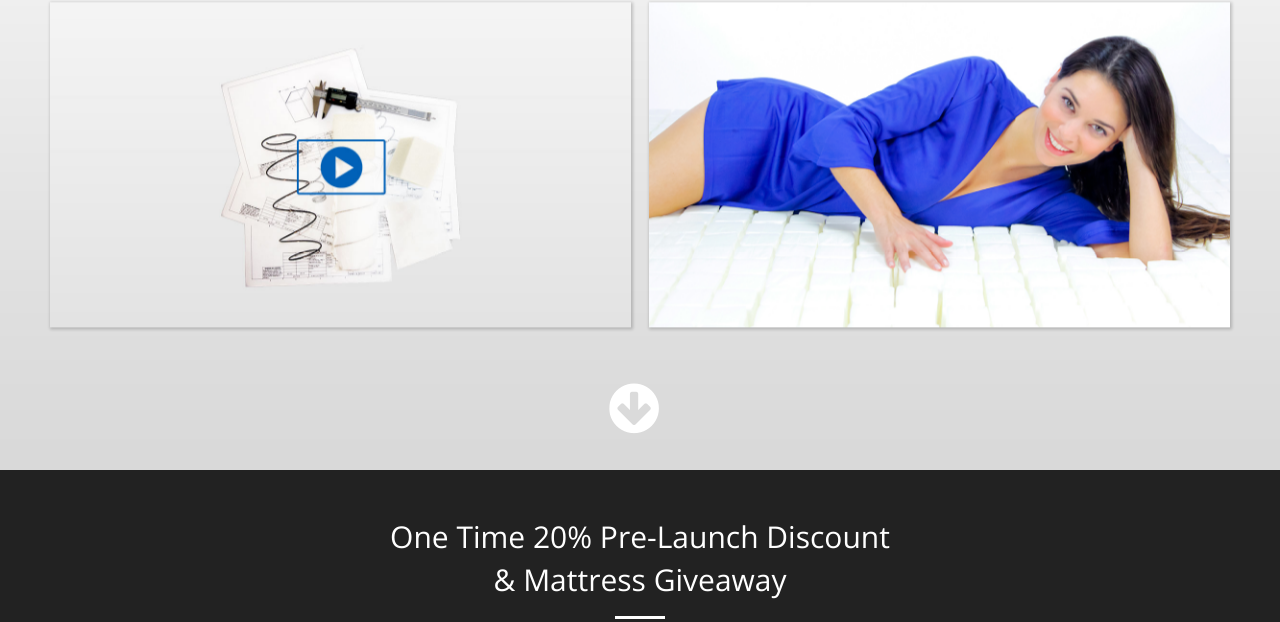
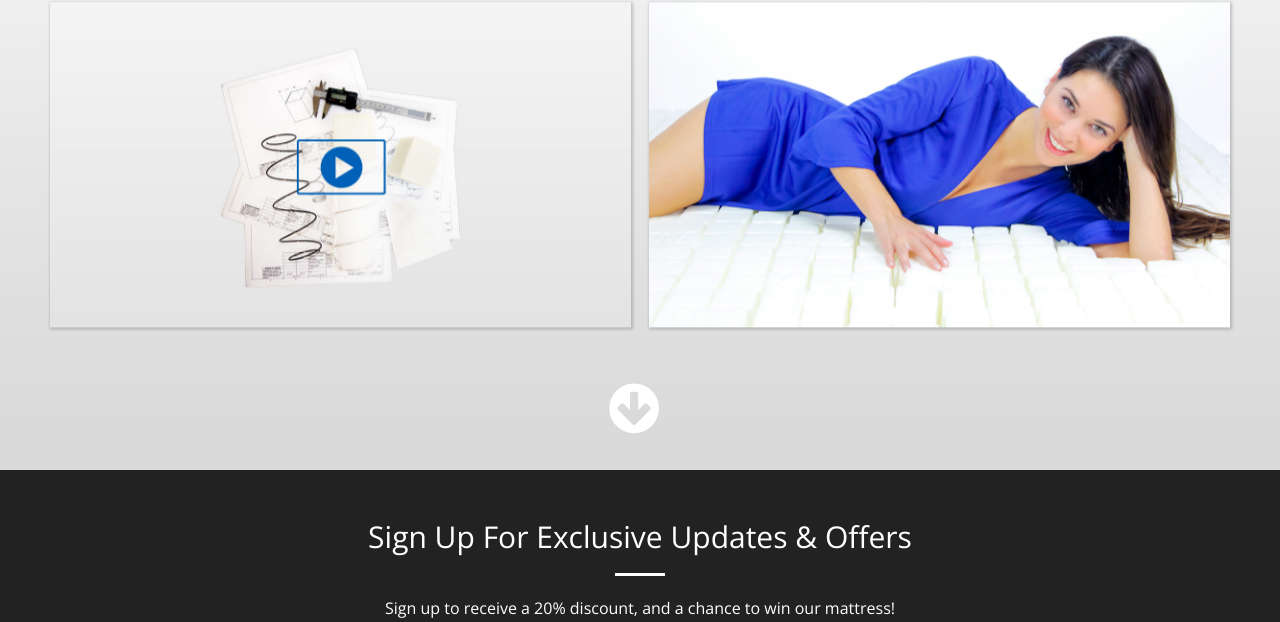
Before and after one commit to bryanmajano/redesigned-landing, a plain HTML site: page index.html in a window 1280 px wide. Shown: the part 330-952 px from the top of the page. Drawn offline with nearby package versions, Linux system fonts and the light colour scheme.

Commit message:
Update index.html

```diff
--- a/index.html
+++ b/index.html
@@ -145,8 +145,7 @@
 <div class="container">
 <div class="row wow fadeIn">
 <div class="col-lg-8 col-lg-offset-2 text-center">
-<h2 class="section-heading">One Time 20% Pre-Launch Discount</h2>
-<h2 class="section-heading">& Mattress Giveaway</h2>
+<h2 class="section-heading">Sign Up For Exclusive Updates & Offers</h2>
 <hr class="light">
 <p>Sign up to receive a 20% discount, and a chance to win our mattress!</p>
 <p>(E.g. Queen Size $999 less 20% = $799)</p>
```
